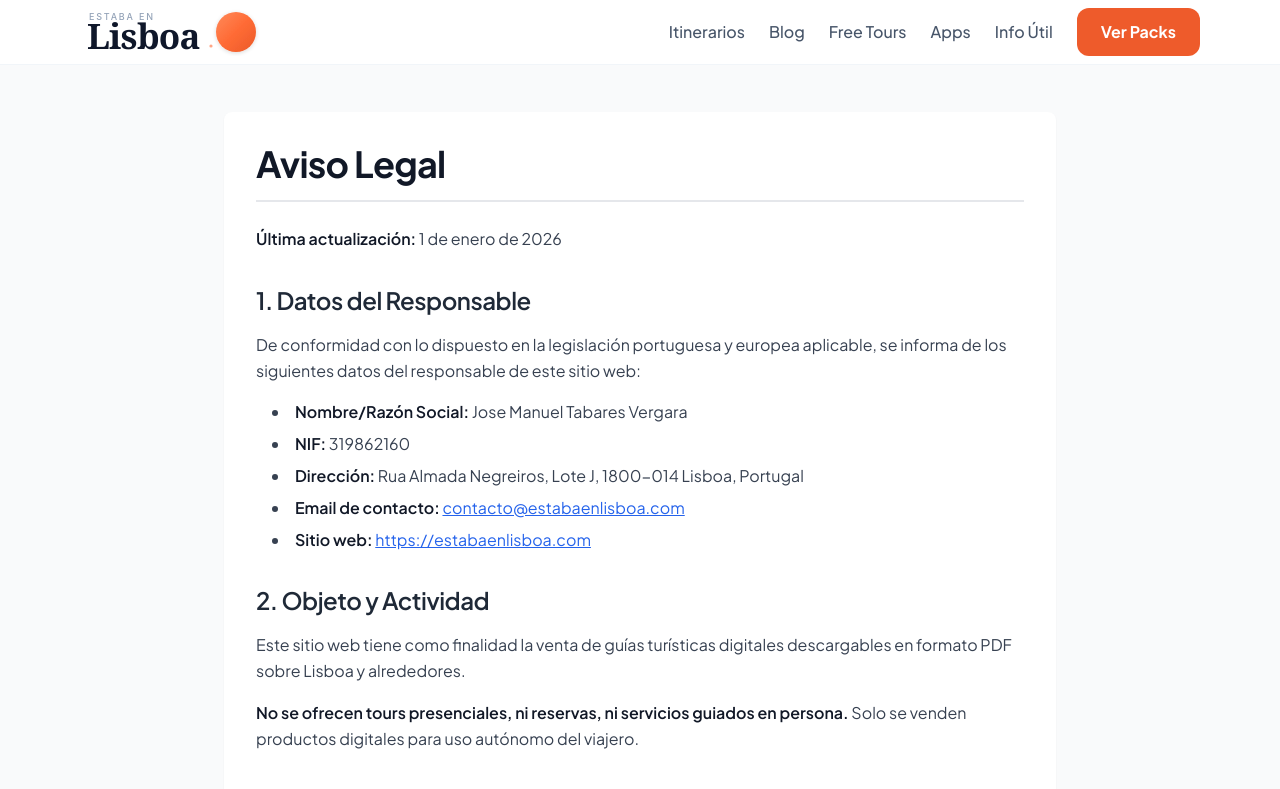
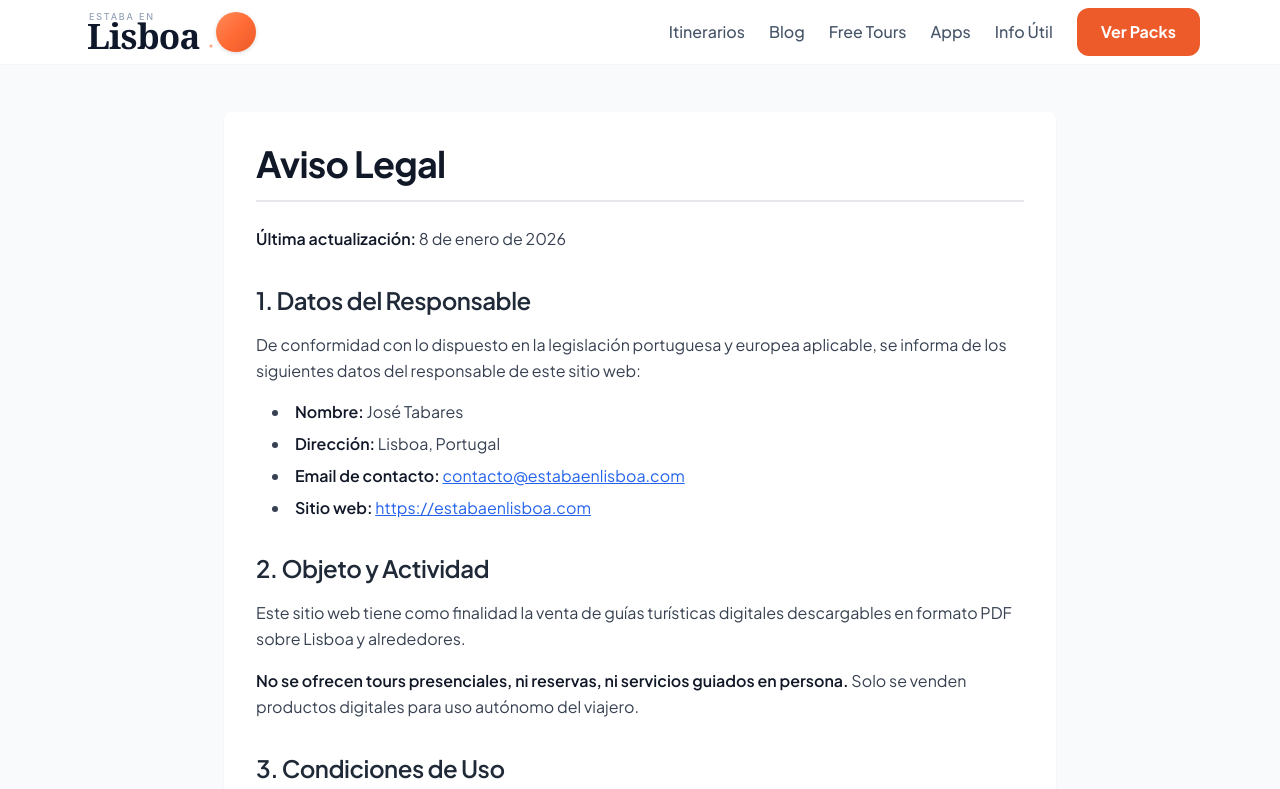
Before and after one commit to josetabares24-png/portugal-autentico-v2, a Next.js app: page /aviso-legal in a window 1280 px wide. Shown: the top 789 px of the page. Built offline with nearby package versions, Linux system fonts and the light colour scheme.

Commit message:
privacy: minimizar información personal en avisos legales

```diff
--- a/src/app/aviso-legal/page.tsx
+++ b/src/app/aviso-legal/page.tsx
@@ -9,15 +9,14 @@ export const metadata: Metadata = {
 async function getLegalContent() {
   const content = `# Aviso Legal
 
-**Última actualización:** 1 de enero de 2026
+**Última actualización:** 8 de enero de 2026
 
 ## 1. Datos del Responsable
 
 De conformidad con lo dispuesto en la legislación portuguesa y europea aplicable, se informa de los siguientes datos del responsable de este sitio web:
 
-- **Nombre/Razón Social:** Jose Manuel Tabares Vergara
-- **NIF:** 319862160
-- **Dirección:** Rua Almada Negreiros, Lote J, 1800-014 Lisboa, Portugal
+- **Nombre:** José Tabares
+- **Dirección:** Lisboa, Portugal
 - **Email de contacto:** contacto@estabaenlisboa.com
 - **Sitio web:** https://estabaenlisboa.com
 
@@ -37,7 +36,7 @@ El acceso y uso de este sitio web implica la aceptación expresa de estas condic
 
 ## 4. Propiedad Intelectual
 
-Todos los contenidos de este sitio web (textos, imágenes, diseño, logotipos, guías PDF) son propiedad de Jose Manuel Tabares Vergara o se utilizan con la debida autorización.
+Todos los contenidos de este sitio web (textos, imágenes, diseño, logotipos, guías PDF) son propiedad de José Tabares o se utilizan con la debida autorización.
 
 Queda prohibida la reproducción, distribución, comunicación pública o transformación de cualquier contenido sin autorización expresa del titular.
 
--- a/src/app/politica-privacidad/page.tsx
+++ b/src/app/politica-privacidad/page.tsx
@@ -9,13 +9,12 @@ export const metadata: Metadata = {
 async function getLegalContent() {
   const content = `# Política de Privacidad
 
-**Última actualización:** 1 de enero de 2026
+**Última actualización:** 8 de enero de 2026
 
 ## 1. Responsable del Tratamiento
 
-- **Nombre:** Jose Manuel Tabares Vergara
-- **NIF:** 319862160
-- **Dirección:** Rua Almada Negreiros, Lote J, 1800-014 Lisboa, Portugal
+- **Nombre:** José Tabares
+- **Dirección:** Lisboa, Portugal
 - **Email:** contacto@estabaenlisboa.com
 
 ## 2. Datos que Recopilamos
--- a/src/app/terminos-condiciones/page.tsx
+++ b/src/app/terminos-condiciones/page.tsx
@@ -9,13 +9,13 @@ export const metadata: Metadata = {
 async function getLegalContent() {
   const content = `# Términos y Condiciones de Compra
 
-**Última actualización:** 1 de enero de 2026
+**Última actualización:** 8 de enero de 2026
 
 ## 1. Partes Contratantes
 
 Estas condiciones regulan la compra de productos digitales entre:
 
-- **Vendedor:** Jose Manuel Tabares Vergara, NIF 319862160, Rua Almada Negreiros, Lote J, 1800-014 Lisboa, Portugal
+- **Vendedor:** José Tabares, con sede en Lisboa, Portugal
 - **Comprador:** La persona que realiza la compra en https://estabaenlisboa.com
 
 ## 2. Objeto del Contrato
```
